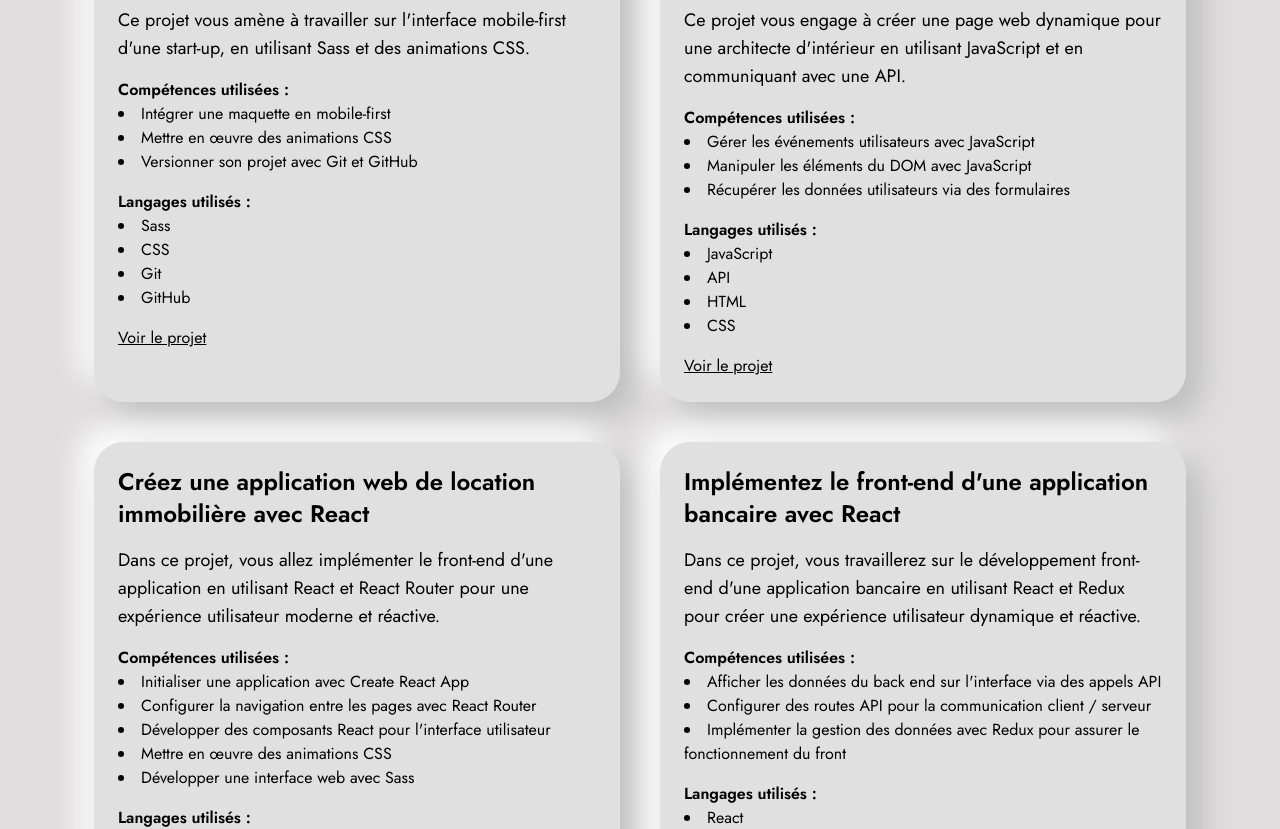
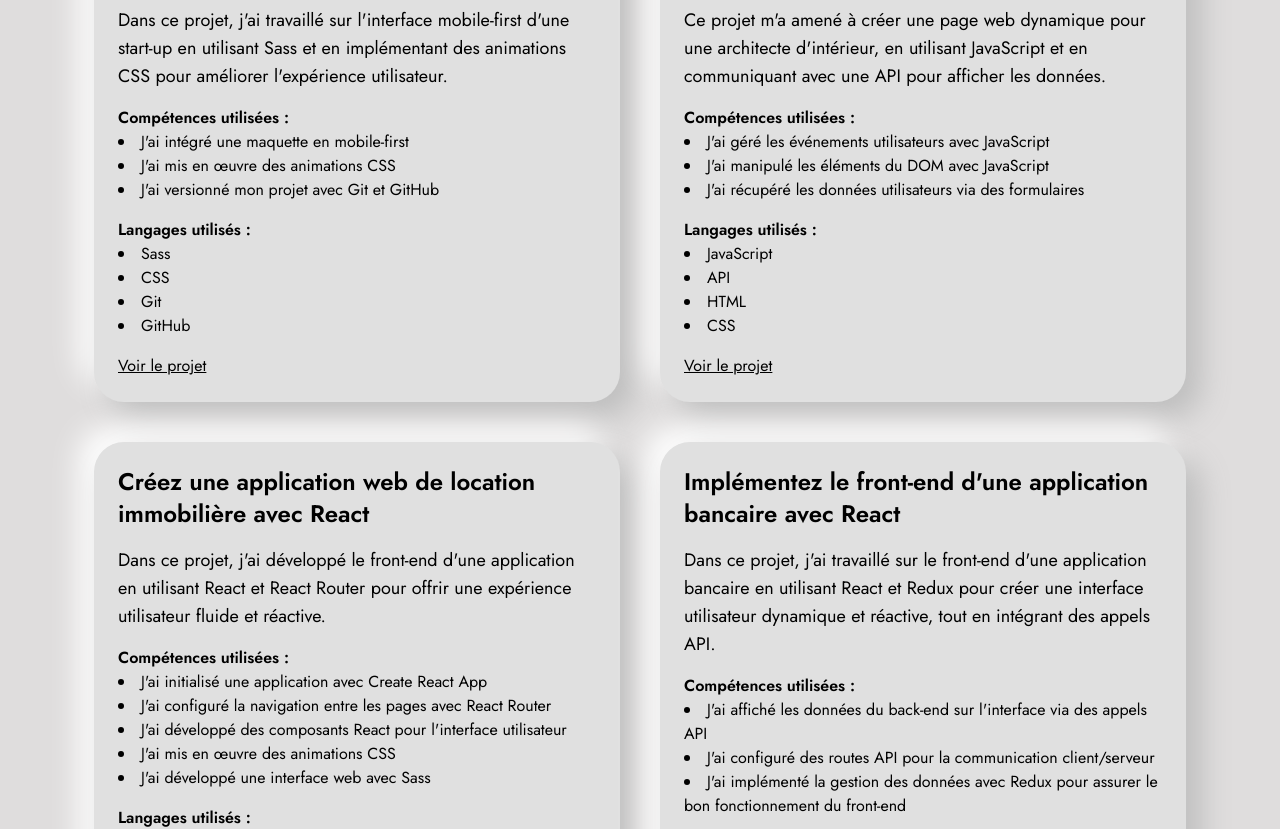
Before and after one commit to dogukankzk/P12_openclassroom, a React (Create React App) app: page / in a window 1280 px wide. Shown: the part 1520-2349 px from the top of the page. Built offline with nearby package versions, Linux system fonts and the light colour scheme.

Commit message:
dernière retouche

```diff
--- a/src/components/About.jsx
+++ b/src/components/About.jsx
@@ -1,5 +1,5 @@
 import React from 'react';
-import profileImage from '../assets/IMG_3733.webp'; // Chemin vers ton image de profil
+import profileImage from '../assets/IMG_3733.webp';
 import Contact from './contact'; // Import du composant Contact
 
 export default function About() {
--- a/src/components/SkillsSection.jsx
+++ b/src/components/SkillsSection.jsx
@@ -67,7 +67,7 @@ export default function SkillsSection() {
 
           {/* Education Section */}
           <div className="flex flex-col items-center">
-            <h2 className="text-4xl lg:text-5xl font-semibold mb-8">EDUCATION</h2>
+            <h2 className="text-4xl lg:text-5xl font-semibold mb-8">FORMATION</h2>
             <p className="text-2xl lg:text-3xl leading-relaxed text-center">
               Bac +2 développeur Frontend chez Openclassrooms.
             </p>
--- a/src/components/contact.jsx
+++ b/src/components/contact.jsx
@@ -1,7 +1,7 @@
 import React, { useEffect, useState } from 'react';
-import Phonelogo from '../assets/phone-call.webp';  // Assure-toi du chemin correct
-import instagramLogo from '../assets/instagram (1).webp'; // Assure-toi du chemin correct
-import Maillogo from '../assets/email.webp'; // Assure-toi du chemin correct
+import Phonelogo from '../assets/phone-call.webp';
+import instagramLogo from '../assets/instagram (1).webp';
+import Maillogo from '../assets/email.webp';
 
 export default function Contact() {
   // Utiliser le state pour stocker les bonnes informations
--- a/src/data/projects.json
+++ b/src/data/projects.json
@@ -1,46 +1,46 @@
 [
   {
     "title": "Améliorez l'interface d'un site mobile avec des animations CSS",
-      "description": "Ce projet vous amène à travailler sur l'interface mobile-first d'une start-up, en utilisant Sass et des animations CSS.",
+    "description": "Dans ce projet, j'ai travaillé sur l'interface mobile-first d'une start-up en utilisant Sass et en implémentant des animations CSS pour améliorer l'expérience utilisateur.",
     "skills": [
-        "Intégrer une maquette en mobile-first",
-        "Mettre en œuvre des animations CSS",
-        "Versionner son projet avec Git et GitHub"
+      "J'ai intégré une maquette en mobile-first",
+      "J'ai mis en œuvre des animations CSS",
+      "J'ai versionné mon projet avec Git et GitHub"
     ],
     "languages": ["Sass", "CSS", "Git", "GitHub"],
     "link": "https://github.com/dogukankzk/OpenClassroom_projet4.git"
   },
   {
     "title": "Créez une page web dynamique avec JavaScript",
-      "description": "Ce projet vous engage à créer une page web dynamique pour une architecte d'intérieur en utilisant JavaScript et en communiquant avec une API.",
+    "description": "Ce projet m'a amené à créer une page web dynamique pour une architecte d'intérieur, en utilisant JavaScript et en communiquant avec une API pour afficher les données.",
     "skills": [
-        "Gérer les événements utilisateurs avec JavaScript",
-        "Manipuler les éléments du DOM avec JavaScript",
-        "Récupérer les données utilisateurs via des formulaires"
+      "J'ai géré les événements utilisateurs avec JavaScript",
+      "J'ai manipulé les éléments du DOM avec JavaScript",
+      "J'ai récupéré les données utilisateurs via des formulaires"
     ],
     "languages": ["JavaScript", "API", "HTML", "CSS"],
     "link": "https://github.com/dogukankzk/Projet_6_OC.git"
   },
   {
     "title": "Créez une application web de location immobilière avec React",
-      "description": "Dans ce projet, vous allez implémenter le front-end d'une application en utilisant React et React Router pour une expérience utilisateur moderne et réactive.",
+    "description": "Dans ce projet, j'ai développé le front-end d'une application en utilisant React et React Router pour offrir une expérience utilisateur fluide et réactive.",
     "skills": [
-        "Initialiser une application avec Create React App",
-        "Configurer la navigation entre les pages avec React Router",
-        "Développer des composants React pour l'interface utilisateur",
-        "Mettre en œuvre des animations CSS",
-        "Développer une interface web avec Sass"
+      "J'ai initialisé une application avec Create React App",
+      "J'ai configuré la navigation entre les pages avec React Router",
+      "J'ai développé des composants React pour l'interface utilisateur",
+      "J'ai mis en œuvre des animations CSS",
+      "J'ai développé une interface web avec Sass"
     ],
     "languages": ["React", "React Router", "JavaScript", "Sass", "CSS"],
     "link": "https://github.com/dogukankzk/kasa_New.git"
   },
   {
     "title": "Implémentez le front-end d'une application bancaire avec React",
-      "description": "Dans ce projet, vous travaillerez sur le développement front-end d'une application bancaire en utilisant React et Redux pour créer une expérience utilisateur dynamique et réactive.",
+    "description": "Dans ce projet, j'ai travaillé sur le front-end d'une application bancaire en utilisant React et Redux pour créer une interface utilisateur dynamique et réactive, tout en intégrant des appels API.",
     "skills": [
-        "Afficher les données du back end sur l'interface via des appels API",
-        "Configurer des routes API pour la communication client / serveur",
-        "Implémenter la gestion des données avec Redux pour assurer le fonctionnement du front"
+      "J'ai affiché les données du back-end sur l'interface via des appels API",
+      "J'ai configuré des routes API pour la communication client/serveur",
+      "J'ai implémenté la gestion des données avec Redux pour assurer le bon fonctionnement du front-end"
     ],
     "languages": ["React", "Redux", "API", "Swagger", "JavaScript"],
     "link": "https://github.com/dogukankzk/P10_openclassroom.git"
```
Lines whose indentation alone changed are shown as unchanged.
